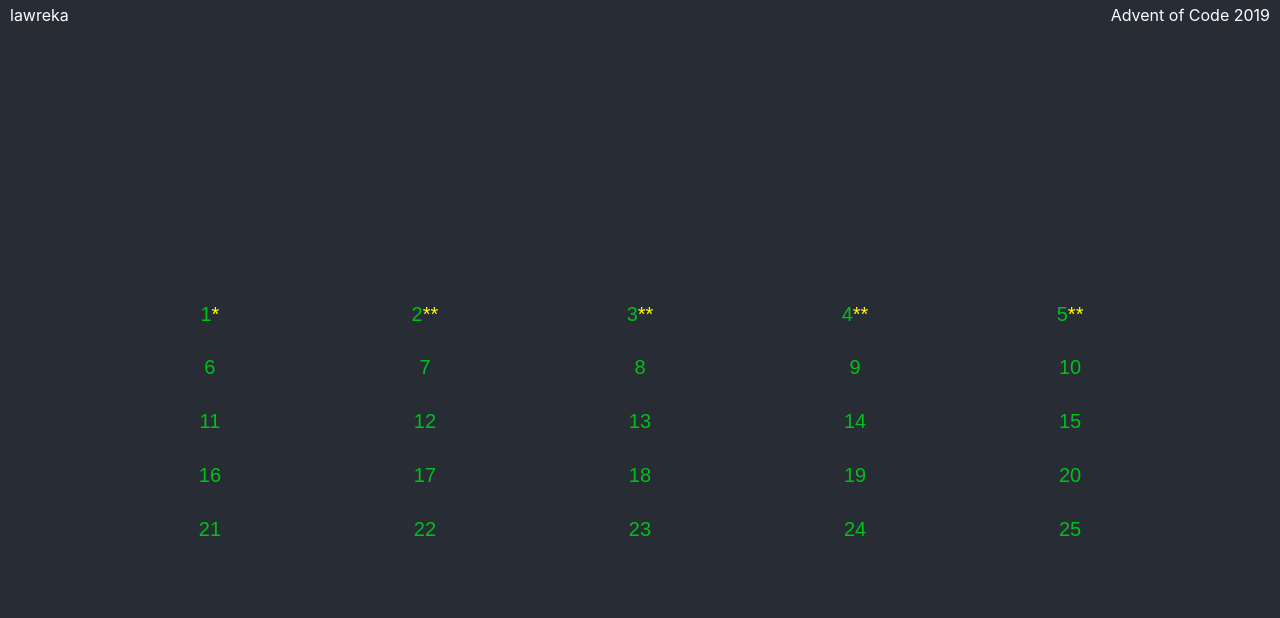
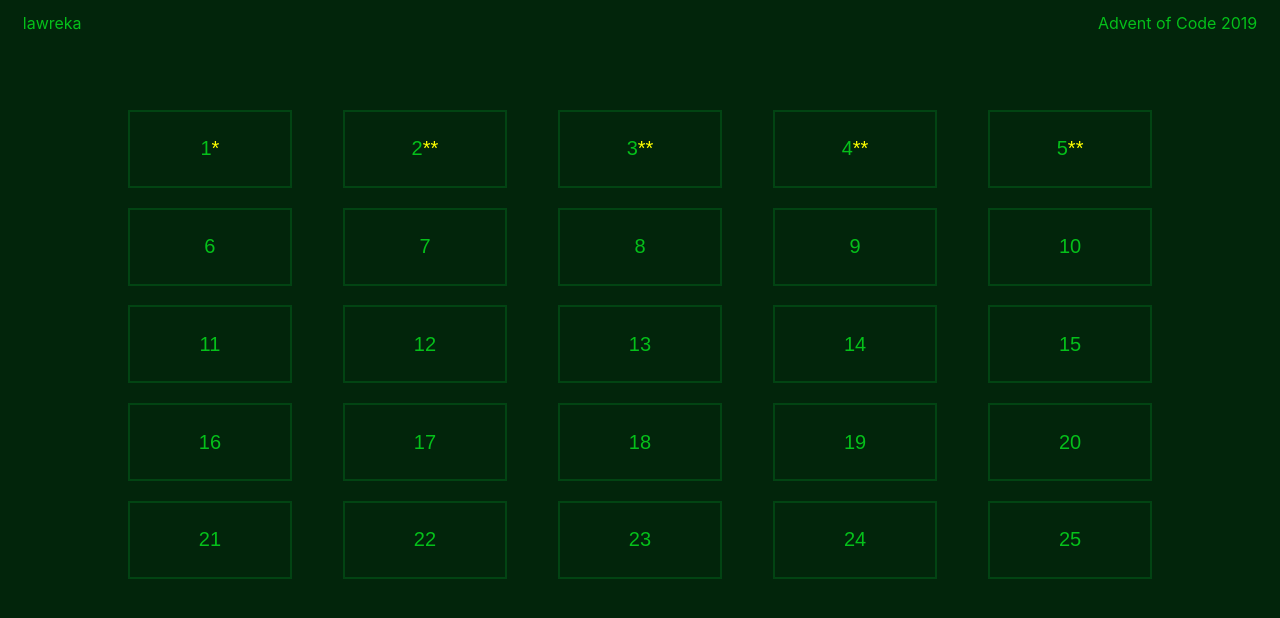
Before and after one commit to lawreka/advent19, a React (Create React App) app in the folder advent19/: page / in a window 1280 px wide. Shown: the top 618 px of the page. Built offline with nearby package versions, Linux system fonts and the light colour scheme; the HTML template or start-up script is replaced by a standard one.

Commit message:
design updates :D

```diff
--- a/advent19/src/App.css
+++ b/advent19/src/App.css
@@ -1,5 +1,5 @@
 body {
-  background-color: #282c34;
+  background-color: #02250b;
   color: #fff;
 }
 .App {
@@ -7,18 +7,17 @@ body {
 }
 
 .App-header {
-  background-color: #282c34;
   min-height: 100vh;
   display: flex;
   flex-direction: column;
   align-items: center;
-  justify-content: center;
+  justify-content: flex-start;
   font-size: calc(10px + 2vmin);
   color: white;
 }
 
 .App-link {
-  color: #00c01a;
+  color: #05c01a;
   grid-column-start: auto;
   grid-column-end: auto;
   grid-row-start: auto;
@@ -26,7 +25,8 @@ body {
   background-color: transparent;
   border: none;
   font-size: 20px;
-  padding: 10px;
+  padding: calc(2vw);
+  border: 2px solid #024413
 }
 .App-link:focus {
   outline: none;
@@ -49,6 +49,7 @@ body {
   width: 80%;
   margin-left: auto;
   margin-right: auto;
+  padding-top: 5%;
 }
 
 .calendar-overlay {
@@ -64,11 +65,10 @@ body {
 .close-overlay{
   position: absolute;
   top: 5px;
-  right: 10px;
-  padding: 0px 10px;
-  font-size: 20px;
+  right: 15px;
+  font-size: 18px;
   font-family: sans-serif;
-  border: 1px solid;
+  color: #05c01a;
 }
 
 iframe{
@@ -76,27 +76,21 @@ iframe{
   width: 100%;
   height: 100%;
 }
-#name{
-  position: fixed;
-  top: 0;
-  left: 0;
-  padding: 5px 10px;
-}
-#name a{
-  color: #fff;
-  text-decoration: none;
-}
-#link{
-  position: fixed;
-  top: 0;
-  right: 0;
-  padding: 5px 10px;
-}
-#link a{
-  color: #fff;
-  text-decoration: none;
-}
 
 .star {
   color: yellow;
 }
+
+.headerlinks-wrap{
+  display: flex;
+  flex-direction: row-reverse;
+  justify-content: space-between;
+  padding: 1%;
+}
+
+.headerlinks{
+  margin: 10px;
+  color:#05c01a;
+  text-decoration: none;
+  line-height: 120%;
+}
--- a/advent19/src/App.js
+++ b/advent19/src/App.js
@@ -6,11 +6,13 @@ class App extends Component {
   render() {
     return (
       <div className="App">
-        <div id="link">
-          <a href="https://adventofcode.com/">Advent of Code 2019</a>
-        </div>
-        <div id="name">
-          <a href="https://github.com/lawreka">lawreka</a>
+        <div className="headerlinks-wrap">
+          <div id="link">
+            <a href="https://adventofcode.com/" className="headerlinks">Advent of Code 2019</a>
+          </div>
+          <div id="name">
+            <a href="https://github.com/lawreka" className="headerlinks">lawreka</a>
+          </div>
         </div>
         <header className="App-header">
           <Calendar />
```
